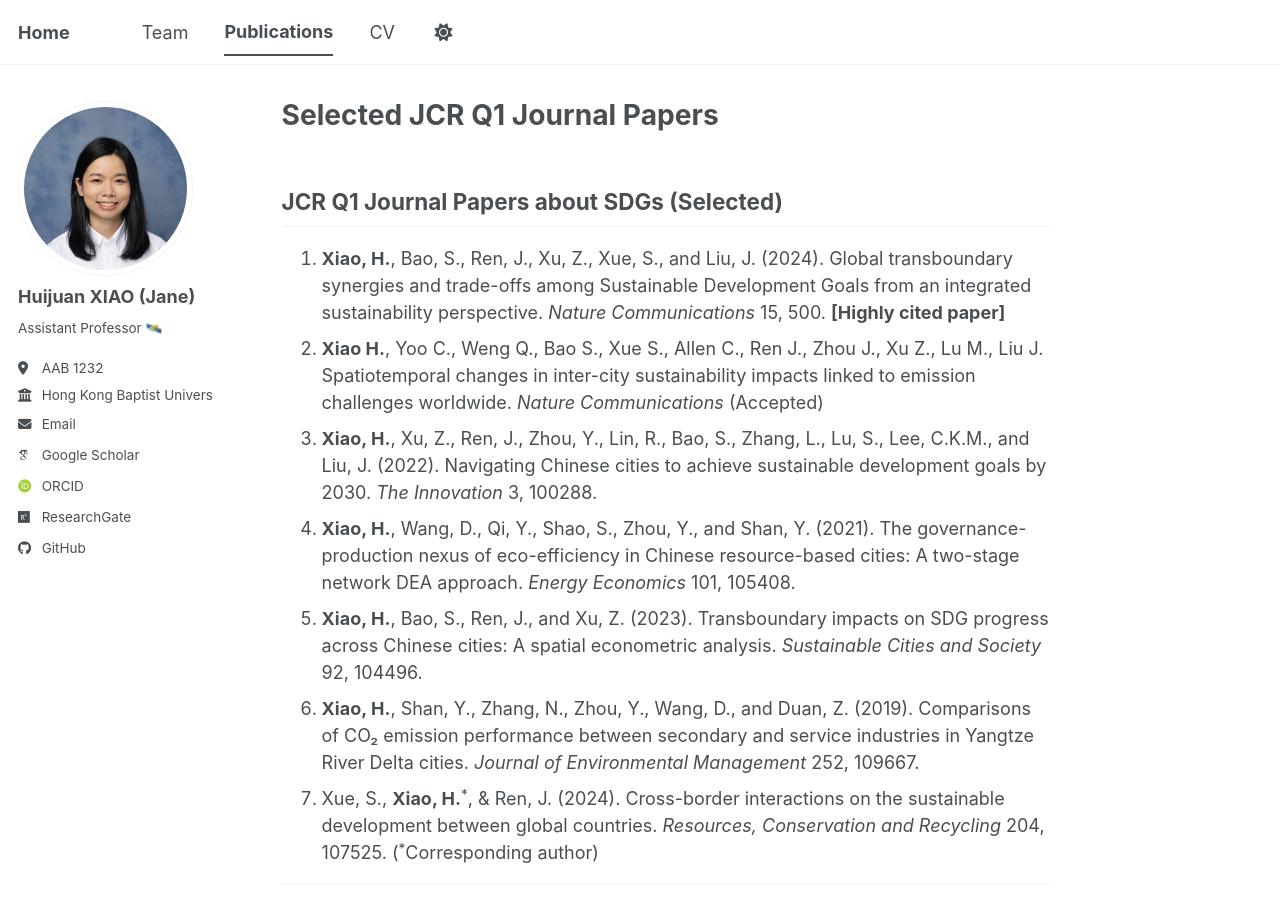
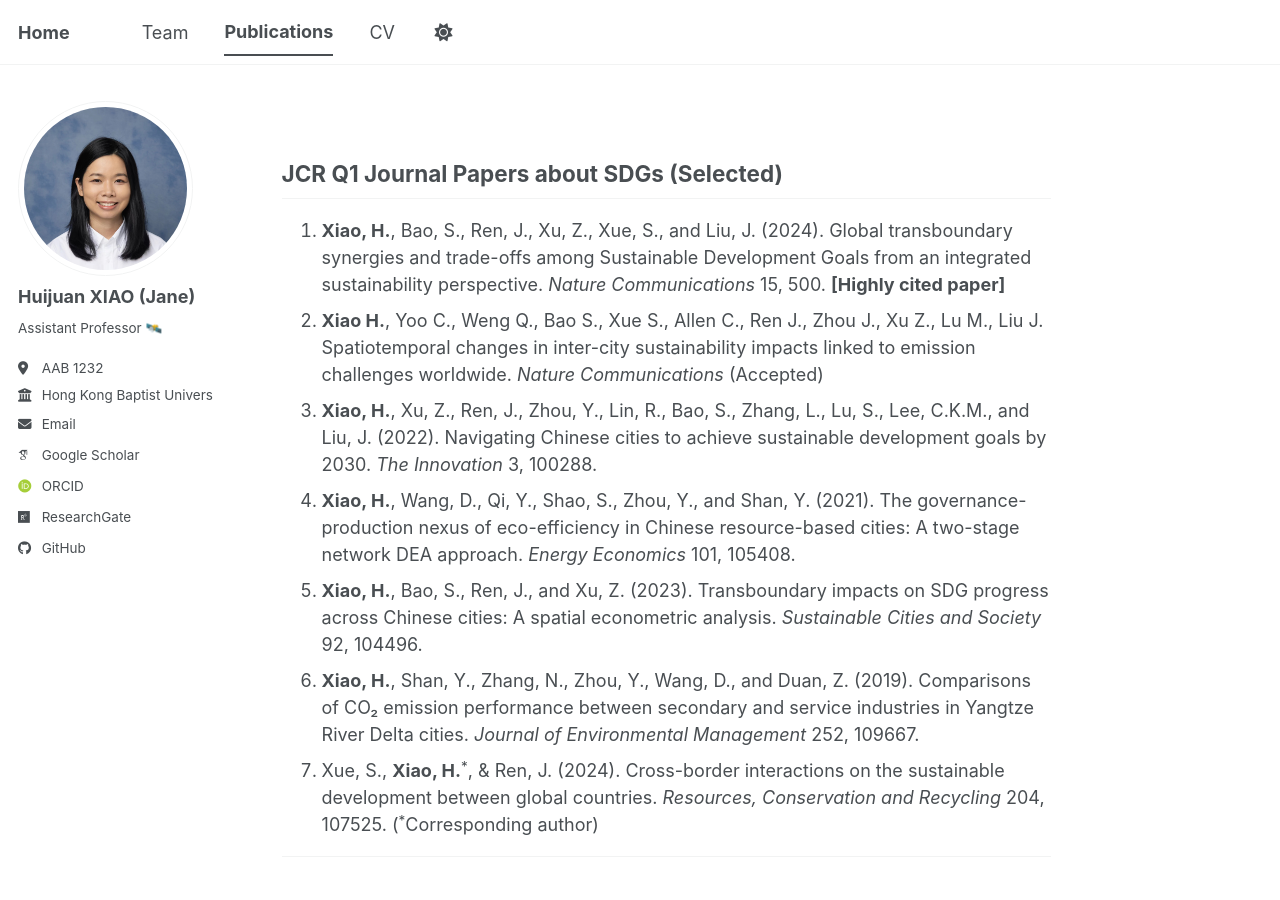
Before and after one commit to HuijuanXIAO/hjxiao.github.io, a Jekyll site: the page built from _pages/publications.html, in a window 1280 px wide and 900 px high. Built offline with Jekyll 4.4.1, drawn with Linux system fonts in a browser that asks for light colours; some web fonts are replaced; a script bundle is joined from its source files by our own code; library files that are not in the unit come from our copies.

Commit message:
delete the title for publications

```diff
--- a/_pages/publications.html
+++ b/_pages/publications.html
@@ -1,6 +1,6 @@
 ---
 permalink: /publications/
-title: "Selected JCR Q1 Journal Papers"
+title: ""
 author_profile: true
 ---
 
```
